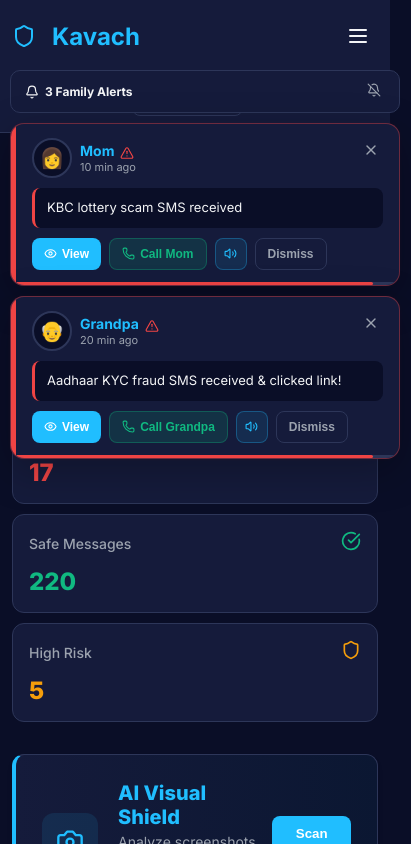
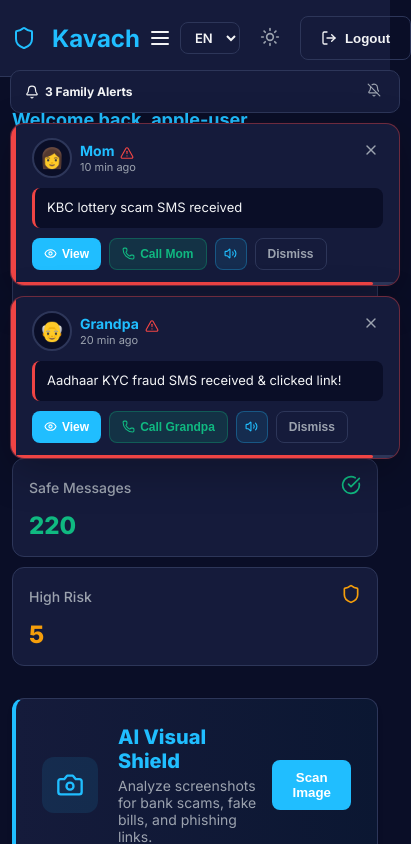
Before and after one commit to rishab-singh99/Kavach-Techathon, a React (Vite) app in the folder frontend/: page / in a window 390 px wide. Both pictures are taken after a click on the button "Continue with Apple". Shown: the top 844 px of the page, 411 px wide, since content can reach past the window. Built offline with nearby package versions, Linux system fonts and the light colour scheme.

Commit message:
style: fix navbar alignment and responsiveness

```diff
--- a/frontend/src/components/Dashboard.tsx
+++ b/frontend/src/components/Dashboard.tsx
@@ -133,7 +133,7 @@ export default function Dashboard({ onLogout }: DashboardProps) {
             {/* Navbar */}
             <nav className="navbar">
                 <div className="container">
-                    <div className="nav-content" style={{ display: 'flex', justifyContent: 'space-between', alignItems: 'center', flexWrap: 'wrap', gap: '16px' }}>
+                    <div className="nav-content" style={{ display: 'flex', justifyContent: 'space-between', alignItems: 'center' }}>
                         <a href="/" className="logo">
                             <Shield size={24} style={{ display: 'inline', marginRight: '8px' }} />
                             {t('appName')}
```
